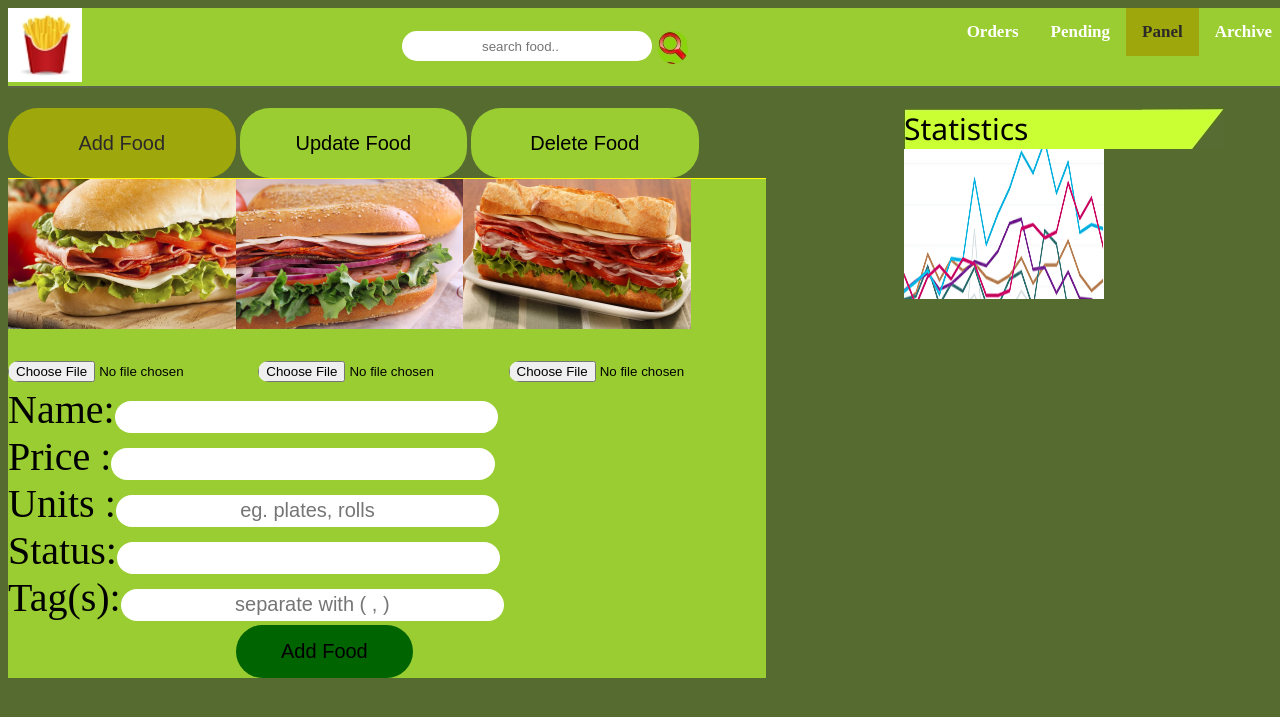
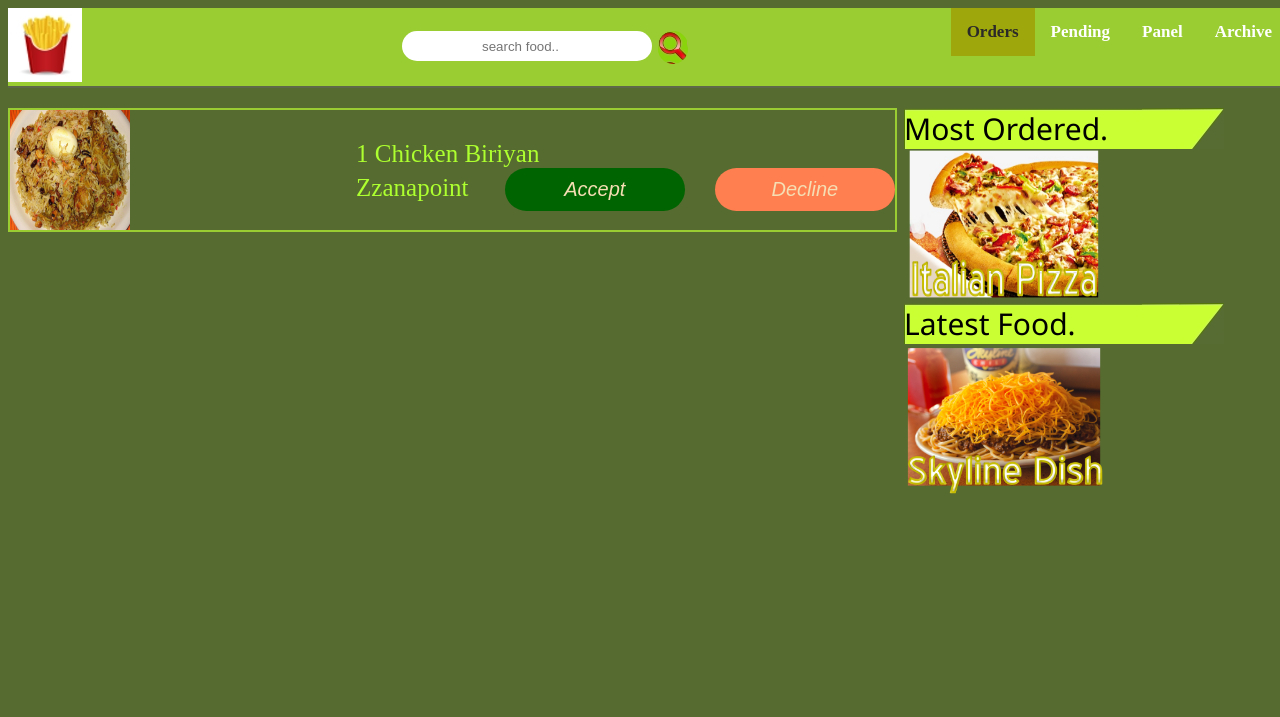
Before and after one commit to Luleherll/Fast-Food-Fast, a Flask app: page /admin in a window 1280 px wide. Shown: the top 717 px of the page. Run offline with Flask 2, Linux system fonts and the light colour scheme.

Commit message:
Implement all new orders UI [Delivers #161290679]

```diff
--- a/APP/routes.py
+++ b/APP/routes.py
@@ -4,10 +4,10 @@ from flask import request, redirect, render_template
 app = Flask(__name__)
 
 
-@app.errorhandler(404)
+"""@app.errorhandler(404)
 def not_found_error(e):
     return "<h1>You're lost in the woods:<br> Go back to index:<h1>\
-<a href='https://lule-persistent.herokuapp.com/'>Click Here<a>", 404
+<a href='https://lule-persistent.herokuapp.com/'>Click Here<a>", 404"""
 
 
 @app.route("/")
--- a/APP/static/css/style.css
+++ b/APP/static/css/style.css
@@ -76,6 +76,7 @@ body{
 input{
     border: none;
     border-radius: 30px;
+    text-align: center;
 }
 input:hover{
     border: 1px solid yellow;
@@ -178,14 +179,16 @@ input:hover{
     width: 120px;
     height: 120px;
 }
-#accept{
+.accept{
     background-color: darkgreen;
+}
+.decline{
+    background-color: coral;
 }
 .item div span{
     color: greenyellow;
 }
 .item div input{
-    background-color: coral;
     color: wheat;
     font-style: oblique;
     padding: 10px;
--- a/APP/static/js/admin.js
+++ b/APP/static/js/admin.js
@@ -1,3 +1,49 @@
 var item = sessionStorage.getItem('data');
-sessionStorage.removeItem('data')
 var data=JSON.parse(item);
+var divs = document.getElementsByClassName('slides')
+
+for (i = -0; i < data.orders.length; i++) {
+    var div = document.createElement('div')
+    var inputs=document.createElement('div')
+    var images=document.createElement('span')
+    var qName=document.createElement('span')
+    var place=document.createElement('span')
+    var price=document.createElement('span')
+    var accept=document.createElement('input')
+    var decline=document.createElement('input')
+
+    div.setAttribute('class', 'item')
+    images.setAttribute('class','images')
+    accept.setAttribute('class', 'accept')
+    decline.setAttribute('class', 'decline')
+    qName.innerText=data.orders[i].quantity+' '+data.orders[i].name
+    qName.innerHTML+='<br>'
+    place.innerText="From: " + data.orders[i].location+' '
+    price.innerText="Price: " + data.orders[i].amount
+    accept.setAttribute('id', 'a'+i)
+    decline.setAttribute('id', 'd'+i)
+    accept.setAttribute('value', 'Accept')
+    decline.setAttribute('value', 'Declined')
+
+    inputs.appendChild(images)
+    inputs.appendChild(qName)
+    inputs.appendChild(place)
+    inputs.appendChild(price)
+    inputs.appendChild(accept)
+    inputs.appendChild(decline)
+    div.appendChild(inputs)
+    divs[3].appendChild(div)
+
+    accept.addEventListener('click', function () {
+        fetch('https://lule-persistent.herokuapp.com/api/v2/orders/'+ data.orders[i].order_id, {
+            method: 'put',
+            mode: 'cors',
+            headers: new Headers({
+                'Content-Type': 'application/json'
+            }),
+            body: JSON.stringify({
+                "status": "Queued"
+            })
+        })
+    })
+}
--- a/APP/templates/admin.html
+++ b/APP/templates/admin.html
@@ -10,9 +10,9 @@
         <link rel="icon" type="image/gif/png" href="static/images/logo.jpg">
         <link rel="stylesheet" type="text/css" media="screen" href="static/css/style.css" />
         <script src="static/js/main.js"></script>
-        <script src="static/js/admin.js"></script>
+
 </head>
-<body onload="current(2), opt(1)">
+<body onload="current(4), opt(1)">
     <header>
     <nav class="nav-bar">
     <img src="static/images/icon.jpg">
@@ -118,7 +118,7 @@
         </div>
     </div>
 
-    <div class="slides fade">
+    <span class="slides fade">
        <div id="blank"></div>
     <div id="side-bar">
         <div class="title">Most Ordered.</div>
@@ -126,49 +126,15 @@
         <div class="title">Latest Food.</div>
         <img src="images/latest.png" alt="">
     </div>
-    <div class="item">
+    <div class="b item">
         <span class="images">
             <img src="images/bil2.jpg" alt="">
         </span>
-        <div> 1 Chicken Biriyan<br>From: Zzana <span>In: 30 mins</span>
-            <input id="accept" type="button" onclick="current(3)" value="Accept"><input type="button" onclick="current(1)" value="Decline"></div>
+        <div id="orderId"><span>1 Chicken Biriyan</span><br><span>Zzana</span><span>point</span>
+            <input class="accept" id="a" type="button" onclick="current(3)" value="Accept"><input class="decline" id="d" type="button" onclick="current(1)" value="Decline"></div>
+        </span>
+
     </div>
-    <div class="item">
-        <span class="images">
-            <img src="images/tik1.jpg" alt="">
-        </span>
-        <div> 1 Kababs<br>From: Rubaga <span>In: 1 hr</span>
-            <input id="accept" type="button" onclick="current(3)" value="Accept"><input type="button" onclick="current(1)" value="Decline"></div>
-    </div>
-    <div class="item">
-            <span class="images">
-                    <img src="images/big1.jpg" alt="" >
-                </span>
-            <div>3 Burgers<br>From: Nalya <span>In: 3 hrs</span>
-                <input id="accept" type="button" onclick="current(3)" value="Accept"><input type="button" onclick="current(1)" value="Decline"></div>
-    </div>
-    <div class="item">
-            <span class="images">
-                    <img src="images/taco2.jpg" alt="">
-                </span>
-            <div>4 Beef tacos<br>From: Bukoto <span>In: 40 mins</span>
-                <input id="accept" type="button" onclick="current(3)" value="Accept"><input type="button" onclick="current(1)" value="Decline"></div>
-    </div>
-    <div class="item">
-            <span class="images">
-                    <img src="images/plate1.png" alt="">
-                </span>
-            <div>1 Skyline dish<br>From: Lungujja <span>In: 1 hr</span>
-                <input id="accept" type="button" onclick="current(3)" value="Accept"><input type="button" onclick="current(1)" value="Decline"></div>
-    </div>
-    <div class="item">
-            <span class="images">
-                <img src="images/piz1.jpg" alt="">
-            </span>
-        <div>1 Pizza<br>From: Bukoto <span>In: 1 hr</span>
-            <input id="accept" type="button" onclick="current(3)" value="Accept"><input type="button" onclick="current(1)" value="Decline"></div>
-    </div>
-    </div>
-
+    <script src="static/js/admin.js"></script>
 </body>
 </html>
```
